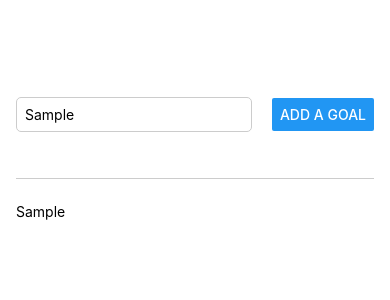
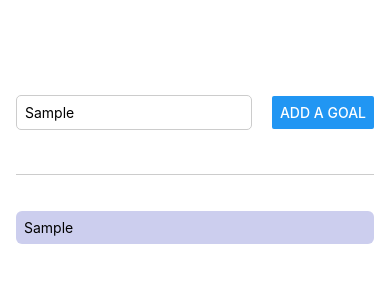
Before and after one commit to shadreza/React-Native-CLI, a React Native app: screen / in a window 390 px wide. Both pictures are taken after typing "Sample" into the empty fields and a click on the button "ADD A GOAL". Shown: the top 300 px of the page. Built offline with nearby package versions, Linux system fonts and the light colour scheme.

Commit message:
The ScrollView is implemented

```diff
--- a/App.js
+++ b/App.js
@@ -1,18 +1,19 @@
 // eslint-disable-next-line prettier/prettier
 import React, { useState } from 'react';
 // eslint-disable-next-line prettier/prettier
-import { Button, StyleSheet, Text, TextInput, View } from 'react-native';
+import { Button, ScrollView, StyleSheet, Text, TextInput, View } from 'react-native';
 
 const App = () => {
   const [enteredGoalText, setEnteredGoalText] = useState('');
 
-  const [goals, setGoals] = useState(['']);
+  const [goals, setGoals] = useState([]);
 
   const goalInputHandler = enteredText => {
     setEnteredGoalText(enteredText);
   };
 
   const addGoalHandler = () => {
+    // @ts-ignore
     setGoals(currentGoals => [...currentGoals, enteredGoalText]);
   };
 
@@ -27,9 +28,13 @@ const App = () => {
         <Button title="Add a Goal" onPress={addGoalHandler} />
       </View>
       <View style={styles.goalsContainer}>
-        {goals.map(goal => (
-          <Text key={goal}>{goal}</Text>
-        ))}
+        <ScrollView>
+          {goals.map(goal => (
+            <Text style={styles.goalContainer} key={goal}>
+              {goal}
+            </Text>
+          ))}
+        </ScrollView>
       </View>
     </View>
   );
@@ -60,6 +65,15 @@ const styles = StyleSheet.create({
   },
   goalsContainer: {
     flex: 5,
+    marginBottom: 24,
+  },
+  goalContainer: {
+    padding: 8,
+    alignItems: 'center',
+    backgroundColor: '#ccceee',
+    marginTop: 12,
+    borderRadius: 6,
+    overflow: 'hidden',
   },
 });
 
```
